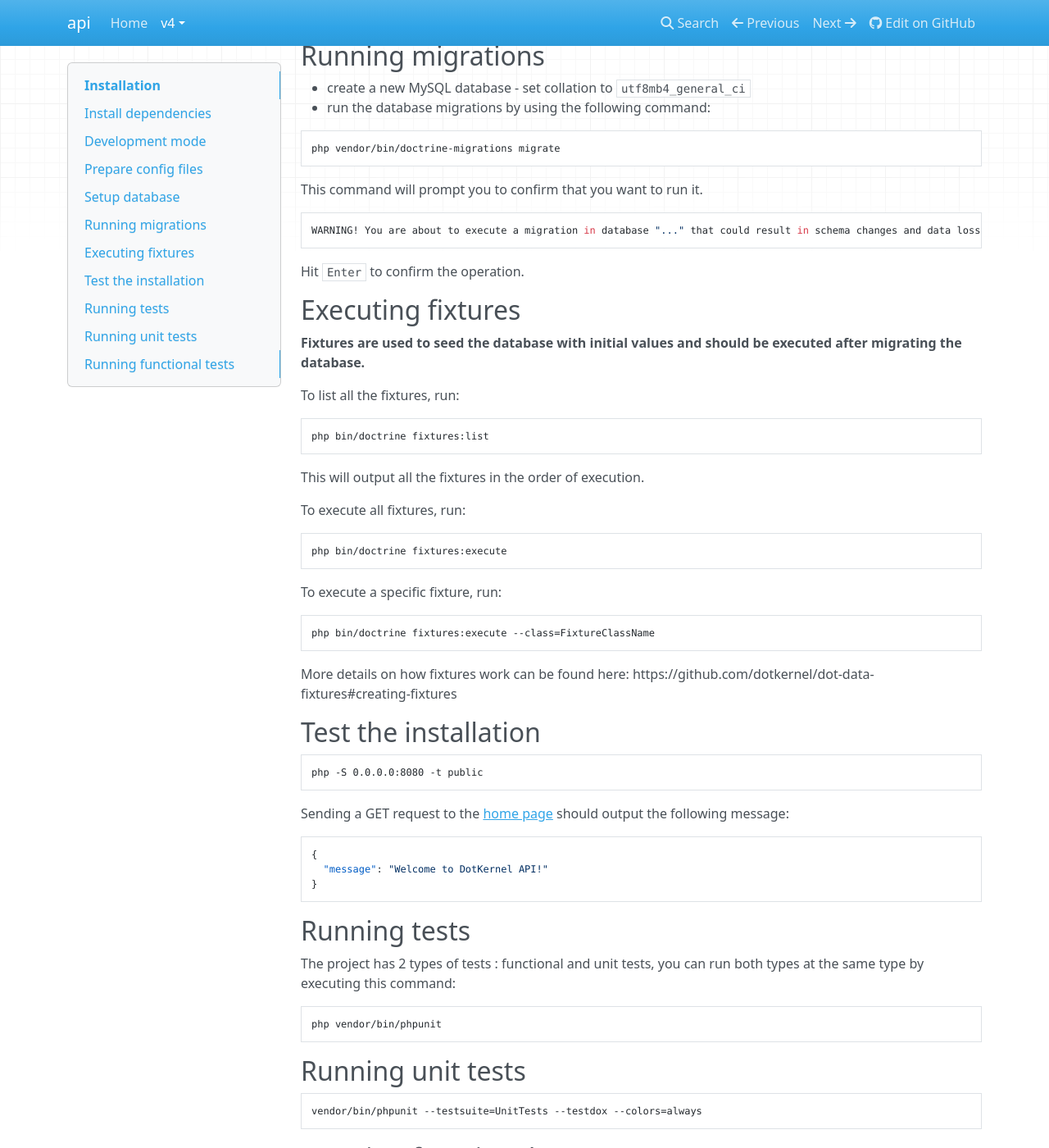
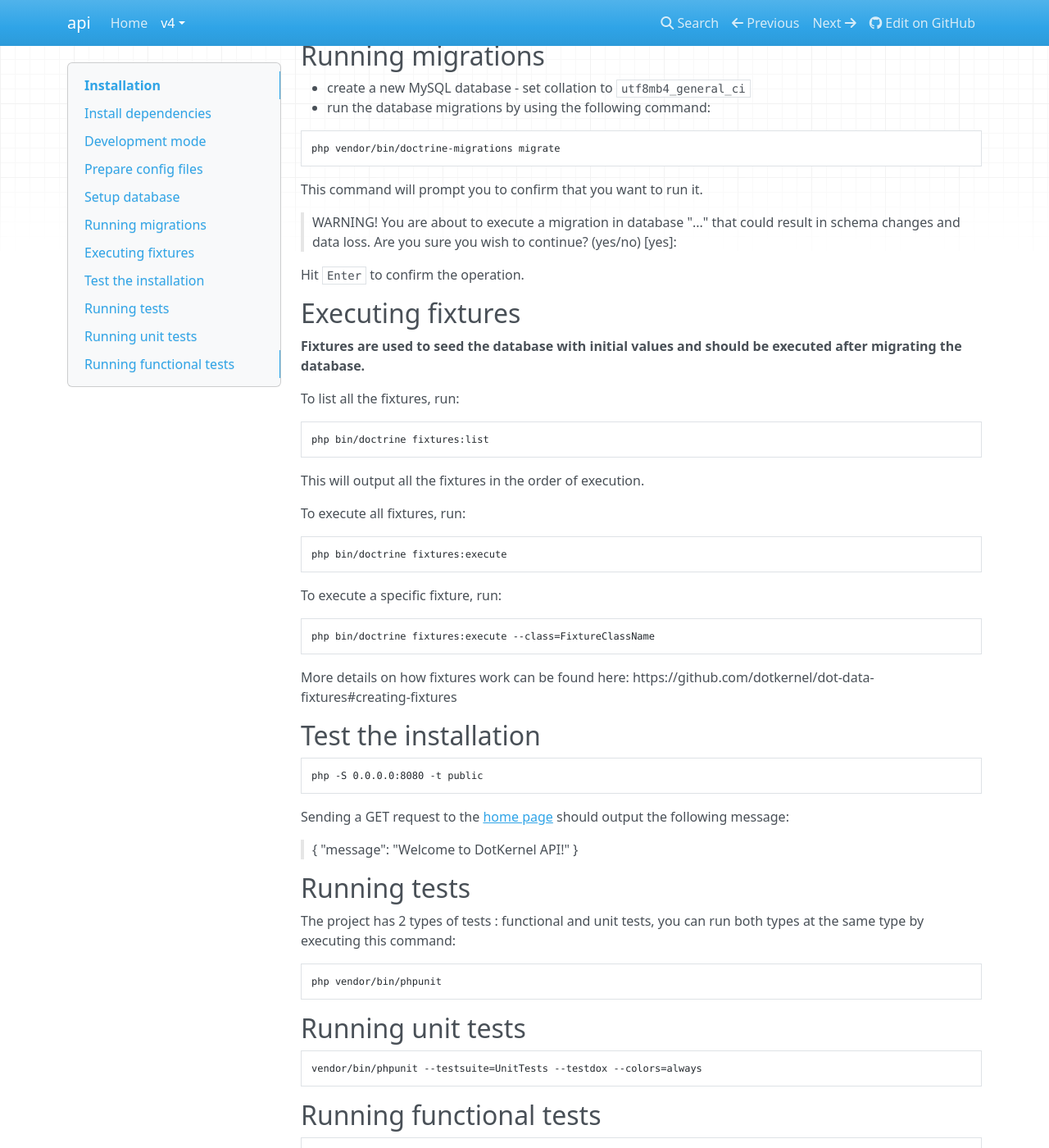
Before and after one commit to dotkernel/api, an MkDocs documentation site: the page built from docs/book/v4/introduction/installation.md, in a window 1280 px wide and 1400 px high, scrolled down 879 px. Shown: the whole window at 82% size. Built offline with MkDocs 1.6.1, drawn with Linux system fonts in a browser that asks for light colours; nearby versions of some CDN libraries.

Commit message:
requested changes

```diff
--- a/docs/book/v4/introduction/installation.md
+++ b/docs/book/v4/introduction/installation.md
@@ -48,7 +48,7 @@ php vendor/bin/doctrine-migrations migrate
 
 This command will prompt you to confirm that you want to run it.
 
-    WARNING! You are about to execute a migration in database "..." that could result in schema changes and data loss. Are you sure you wish to continue? (yes/no) [yes]:
+> WARNING! You are about to execute a migration in database "..." that could result in schema changes and data loss. Are you sure you wish to continue? (yes/no) [yes]:
 
 Hit `Enter` to confirm the operation.
 
@@ -86,9 +86,9 @@ php -S 0.0.0.0:8080 -t public
 
 Sending a GET request to the [home page](http://0.0.0.0:8080/) should output the following message:
 
-    {
-      "message": "Welcome to DotKernel API!"
-    }
+> {
+"message": "Welcome to DotKernel API!"
+}
 
 ## Running tests
 
```
Also changed, not shown: docs/book/v4/tutorials/create-book-module.md (+0 -2 lines).
